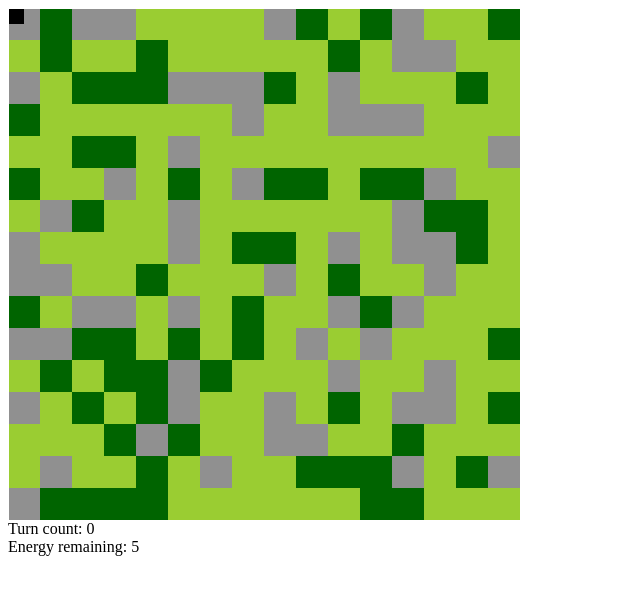
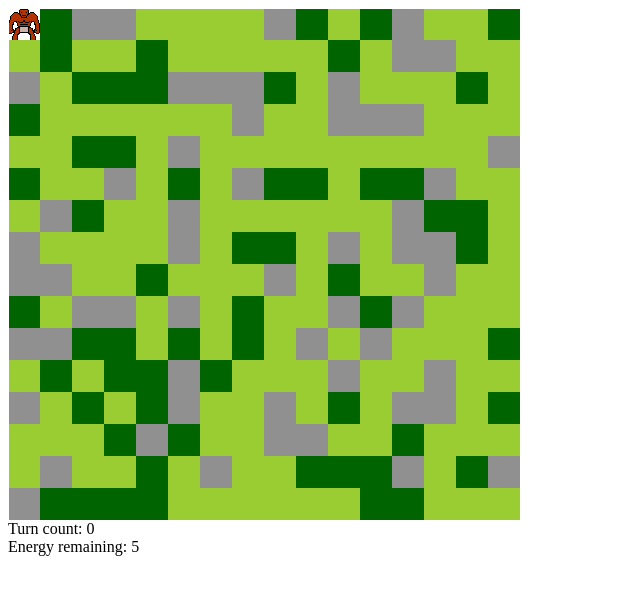
Before and after one commit to josephharding/vial-game, a website: page public/index.html in a window 1280 px wide. Shown: the whole page, without its empty margins (0-640 px from the left). Drawn offline with Linux system fonts and the light colour scheme.

Commit message:
refactored so that ajax call happens in main

```diff
--- a/public/index.html
+++ b/public/index.html
@@ -8,6 +8,7 @@
   <script src="src/mapbuilder.js" type="text/javascript"></script>
   <script src="src/renderer.js" type="text/javascript"></script>
   <script src="src/player.js" type="text/javascript"></script>
+  <script src="src/imgdrawable.js" type="text/javascript"></script>
   <script src="src/drawable.js" type="text/javascript"></script>
   <script src="src/camera.js" type="text/javascript"></script>
 </head>
--- a/public/src/game.js
+++ b/public/src/game.js
@@ -1,12 +1,11 @@
+
 
 function Game(context, viewWidth, viewHeight, cb) {
+  this.viewWidth = viewWidth;
+  this.viewHeight = viewHeight;
   this.turnCount = 0;
   this.mapBuilder = new MapBuilder(40, 40, 32);
-  var mapTemplate = this.mapBuilder.getMapTemplate();
-  this.world = new World(mapTemplate);
-  this.camera = new Camera(viewWidth, viewHeight, mapTemplate.getMapWidthInPixels(), mapTemplate.getMapHeightInPixels());
   this.renderer = new Renderer(context, viewWidth, viewHeight);
-  this.energy = this.world.getPlayerEnergy();
 
 
   this.refreshInterface = cb;
@@ -32,8 +31,30 @@ function Game(context, viewWidth, viewHeight, cb) {
   context.putImageData(image, 0, 0);
   */
 
+  // var img = new Image();
+  // img.src = "vial.png";
+
+  // img.onload = function(){
+  //   context.drawImage(img, 30, 30);
+  // };
+
+  // step 1: load img into buffer
+
+
+
+  // step 2: convert buffer into bitmap
+  // step 3: convert bitmap into imgdata
+
+}
+
+Game.prototype.start = function(imagedata) {
+  var mapTemplate = this.mapBuilder.getMapTemplate();
+  this.world = new World(mapTemplate, imagedata);
+  this.camera = new Camera(this.viewWidth, this.viewHeight, mapTemplate.getMapWidthInPixels(), mapTemplate.getMapHeightInPixels());
   this.refresh();
-}
+
+
+};
 
 Game.prototype.refresh = function(){
   this.redraw();
--- /dev/null
+++ b/public/src/imgdrawable.js
@@ -0,0 +1,105 @@
+// utility functions for converting bmp to imagedata
+function getBMP(buffer) {
+  var datav = new DataView(buffer);
+  var bitmap = {};
+  bitmap.fileheader = {};
+  bitmap.fileheader.bfType = datav.getUint16(0, true);
+  bitmap.fileheader.bfSize = datav.getUint32(2, true);
+  bitmap.fileheader.bfReserved1 = datav.getUint16(6, true);
+  bitmap.fileheader.bfReserved2 = datav.getUint16(8, true);
+  bitmap.fileheader.bfOffBits = datav.getUint32(10, true);
+  bitmap.infoheader = {};
+  bitmap.infoheader.biSize = datav.getUint32(14, true);
+  bitmap.infoheader.biWidth = datav.getUint32(18, true);
+  bitmap.infoheader.biHeight = datav.getUint32(22, true);
+  bitmap.infoheader.biPlanes = datav.getUint16(26, true);
+  bitmap.infoheader.biBitCount = datav.getUint16(28, true);
+  bitmap.infoheader.biCompression = datav.getUint32(30, true);
+  bitmap.infoheader.biSizeImage = datav.getUint32(34, true);
+  bitmap.infoheader.biXPelsPerMeter = datav.getUint32(38, true);
+  bitmap.infoheader.biYPelsPerMeter = datav.getUint32(42, true);
+  bitmap.infoheader.biClrUsed = datav.getUint32(46, true);
+  bitmap.infoheader.biClrImportant = datav.getUint32(50, true);
+  var start = bitmap.fileheader.bfOffBits;
+  bitmap.stride = Math.floor((bitmap.infoheader.biBitCount * bitmap.infoheader.biWidth+31)/32)*4;
+  bitmap.pixels = new Uint8Array(buffer, start);
+  return bitmap;
+}
+
+function convertToImageData(bitmap) {
+  canvas = document.createElement("canvas");
+  var ctx = canvas.getContext("2d");
+  var Width = bitmap.infoheader.biWidth;
+  var Height = bitmap.infoheader.biHeight;
+  var imageData = ctx.createImageData(Width, Height);
+  var data = imageData.data;
+  var bmpdata = bitmap.pixels;
+  var stride = bitmap.stride;
+
+  for (var y = 0; y < Height; ++y) {
+    for (var x = 0; x < Width; ++x) {
+      var index1 = (x+Width*(Height-y))*4;
+      var index2 = x * 3 + stride * y;
+      data[index1] = bmpdata[index2 + 2];
+      data[index1 + 1] = bmpdata[index2 + 1];
+      data[index1 + 2] = bmpdata[index2];
+      data[index1 + 3] = 255;
+    }
+  }
+  return imageData;
+}
+
+
+
+function imgDrawable(x, y, imgdata) {
+  this.imageData = imgdata;
+  this.width = 32;
+  this.height = 32;
+
+  this.x = x;
+  this.y = y;
+}
+
+imgDrawable.prototype.setPos = function(x, y) {
+  this.x = x;
+  this.y = y;
+};
+
+imgDrawable.prototype.highlight = function() {
+  //this.color = "white";
+};
+
+// local i and j are the indexes in a 1d array
+imgDrawable.prototype.colorPixel = function(data, index, localI, localJ) {
+  // red
+  data[index + 0] = this.imageData.data[localJ*32*4 + localI*4];
+  // green
+  data[index + 1] = this.imageData.data[localJ*32*4 + localI*4 + 1];
+  // blue
+  data[index + 2] = this.imageData.data[localJ*32*4 + localI*4 + 2];
+  // alpha
+  data[index + 3] = this.imageData.data[localJ*32*4 + localI*4 + 3];
+};
+
+// data is the writeable component of imageData, an array with an entry for each pixel in the canvas
+imgDrawable.prototype.draw = function(data, canvasWidth, canvasHeight, offsetX, offsetY) {
+  // there are four elements that make a single pixel, the red value, the green, the blue, and alpha
+
+  var pixelElements = 4;
+  var startingJ = this.y - offsetY;
+  var startingI = this.x - offsetX;
+  // loop through the rectangle that starts at startingIndex and has width and height
+  var row = 0;
+  for(var j = 0; j < this.height; j++) {
+    for(var i = 0; i < this.width; i++) {
+
+      var pixelJ = startingJ + j;
+      var pixelI = startingI + i;
+
+      if(pixelI > 0 && pixelI < canvasWidth && pixelJ > 0 && pixelJ < canvasHeight) {
+        this.colorPixel(data, pixelElements * ((pixelJ * canvasWidth) + pixelI), i, j);
+      }
+    }
+  }
+
+};
--- a/public/src/main.js
+++ b/public/src/main.js
@@ -9,8 +9,28 @@ window.onload = function() {
   var game = new Game(context, canvas.width, canvas.height, function(turns, energy) {
     turnCounter.textContent = turns;
     energyMeter.textContent = energy;
+  });
 
-  });
+  var oReq = new XMLHttpRequest();
+  oReq.open("GET", "vial.bmp", true);
+  oReq.responseType = "blob";
+
+  oReq.onload = function (oEvent) {
+    var arrayBuffer = oReq.response;
+    var reader = new FileReader();
+    reader.addEventListener("load", function(e){
+      var buffer = e.target.result;
+      var bitmap = getBMP(buffer);
+      var imageData = convertToImageData(bitmap);
+      // context.putImageData(imageData, 0, 0);
+      game.start(imageData);
+    }, false);
+    reader.readAsArrayBuffer(arrayBuffer);
+  };
+
+  oReq.send(null);
+
+
 
   document.onkeydown = function(event) {
     game.handleKeyDown(event.keyCode);
--- a/public/src/player.js
+++ b/public/src/player.js
@@ -1,13 +1,11 @@
 
-function Player(tileDim) {
+function Player(tileDim, imgdata) {
   this.energy = 5;
   this.tileDim = tileDim;
   this.iPos = 0;
   this.jPos = 0;
-  this.playerWidth = 16;
-  this.playerHeight = 16;
   this.color = {'r': 0, 'g': 0, 'b': 0, 'a': 255};
-  this.playerDrawable = new Drawable(this.getX(), this.getY(), this.playerWidth, this.playerHeight, this.color);
+  this.playerDrawable = new imgDrawable(this.getX(), this.getY(), imgdata);
 }
 
 Player.prototype.getDrawablePlayer = function(){
--- a/public/src/world.js
+++ b/public/src/world.js
@@ -1,7 +1,7 @@
 
-function World(mapTemplate) {
+function World(mapTemplate, imgdata) {
   this.mapTemplate = mapTemplate;
-  this.player = new Player(this.mapTemplate.getDim());
+  this.player = new Player(this.mapTemplate.getDim(), imgdata);
 
 }
 
```
Also changed, not shown: public/src/temp.js (added, +69 -0 lines), public/vial.bmp (added), public/vial.png (added).
